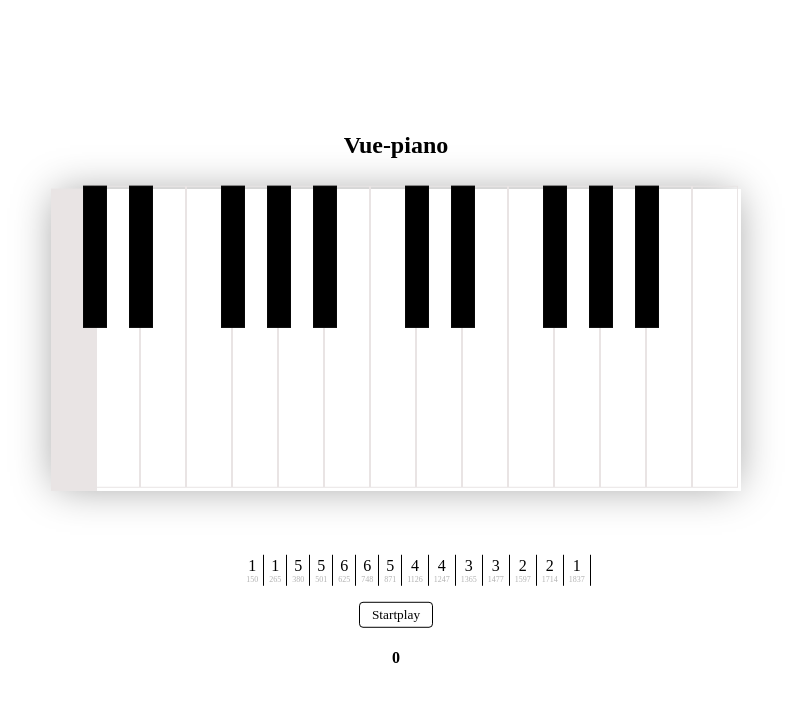
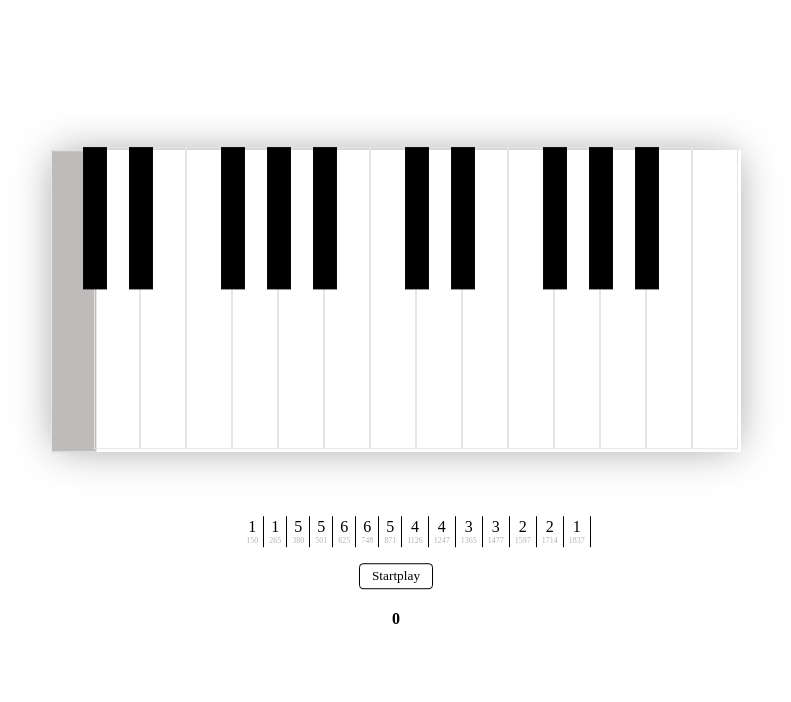
Before and after one commit to Yizi-Yeh/Vue-Instrument, a plain HTML site: page index.html in a window 1280 px wide. Shown: the whole page, without its empty margins (244-1035 px from the left). Drawn offline with nearby package versions, Linux system fonts and the light colour scheme.

Commit message:
style_revise

```diff
--- a/index.html
+++ b/index.html
@@ -19,7 +19,7 @@
         <!-- </label> -->
       </div>
       <div class="center-box">
-        <h2>Vue-piano</h2>
+        <!-- <h2>Vue-piano</h2> -->
         <div class="keyboard">
           <div class="pianokey" v-for="s in display_keys">
             <div
--- a/style.css
+++ b/style.css
@@ -30,7 +30,7 @@ body {
   transition: 0.1s;
 }
 .white.playing {
-  background-color: rgb(233, 228, 228);
+  background-color: rgb(190, 187, 187);
   transform: translate(0px, 0px);
 }
 
@@ -40,7 +40,7 @@ body {
 }
 .white:hover {
   transform: translate(0px, 0px);
-  background-color: rgb(212, 209, 209);
+  background-color: rgb(190, 187, 187);
 }
 .black {
   position: absolute;
```
